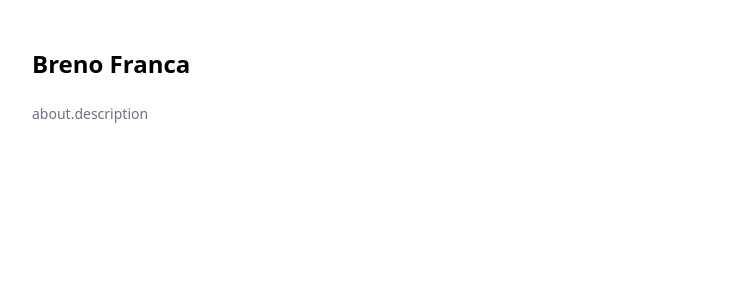
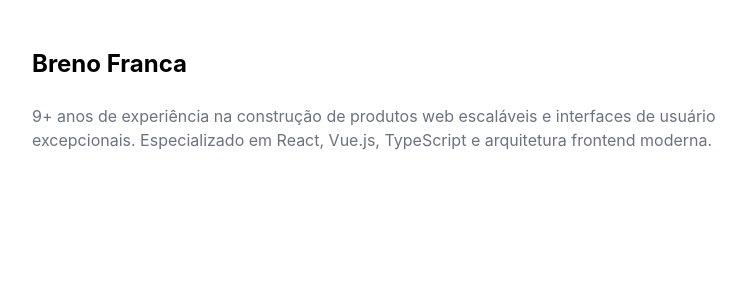
Before and after one commit to BreFranca/website, a Nuxt app: page / in a window 1280 px wide. Shown: the top 300 px of the page, without its empty margins (239-985 px from the left). Built offline with nearby package versions, Linux system fonts and the light colour scheme.

Commit message:
feat: update About component and localization files, add font family to Tailwind config

```diff
--- a/app/components/About.vue
+++ b/app/components/About.vue
@@ -1,10 +1,10 @@
 <template>
-  <section class="py-12">
+  <section class="pb-10 pt-12">
     <div class="container flex flex-col gap-6">
       <div class="flex">
         <h1 class="text-2xl font-bold">Breno Franca</h1>
       </div>
-      <p class="text-sm text-muted">{{ t('about.description') }}</p>
+      <p class="text-muted">{{ t('about.description') }}</p>
     </div>
   </section>
 </template>
--- a/locales/pt.json
+++ b/locales/pt.json
@@ -1,10 +1,5 @@
 {
-  "home": {
-    "title": "Breno França",
-    "subtitle": "Desenvolvedor Full Stack",
-    "hero": {
-      "greeting": "Olá, eu sou o Breno França",
-      "description": "Desenvolvedor Full Stack apaixonado por criar soluções inovadoras e eficientes."
-    }
+  "about": {
+    "description": "9+ anos de experiência na construção de produtos web escaláveis e interfaces de usuário excepcionais. Especializado em React, Vue.js, TypeScript e arquitetura frontend moderna."
   }
 }
--- a/tailwind.config.js
+++ b/tailwind.config.js
@@ -16,6 +16,17 @@ export default {
       },
     },
     extend: {
+      fontFamily: {
+        sans: [
+          '-apple-system',
+          'BlinkMacSystemFont',
+          'Segoe UI',
+          'Roboto',
+          'Helvetica',
+          'Arial',
+          'sans-serif',
+        ],
+      },
       colors: {
         accent: {
           DEFAULT: '#2563eb',
```
Also changed, not shown: locales/en.json (+2 -7 lines).
